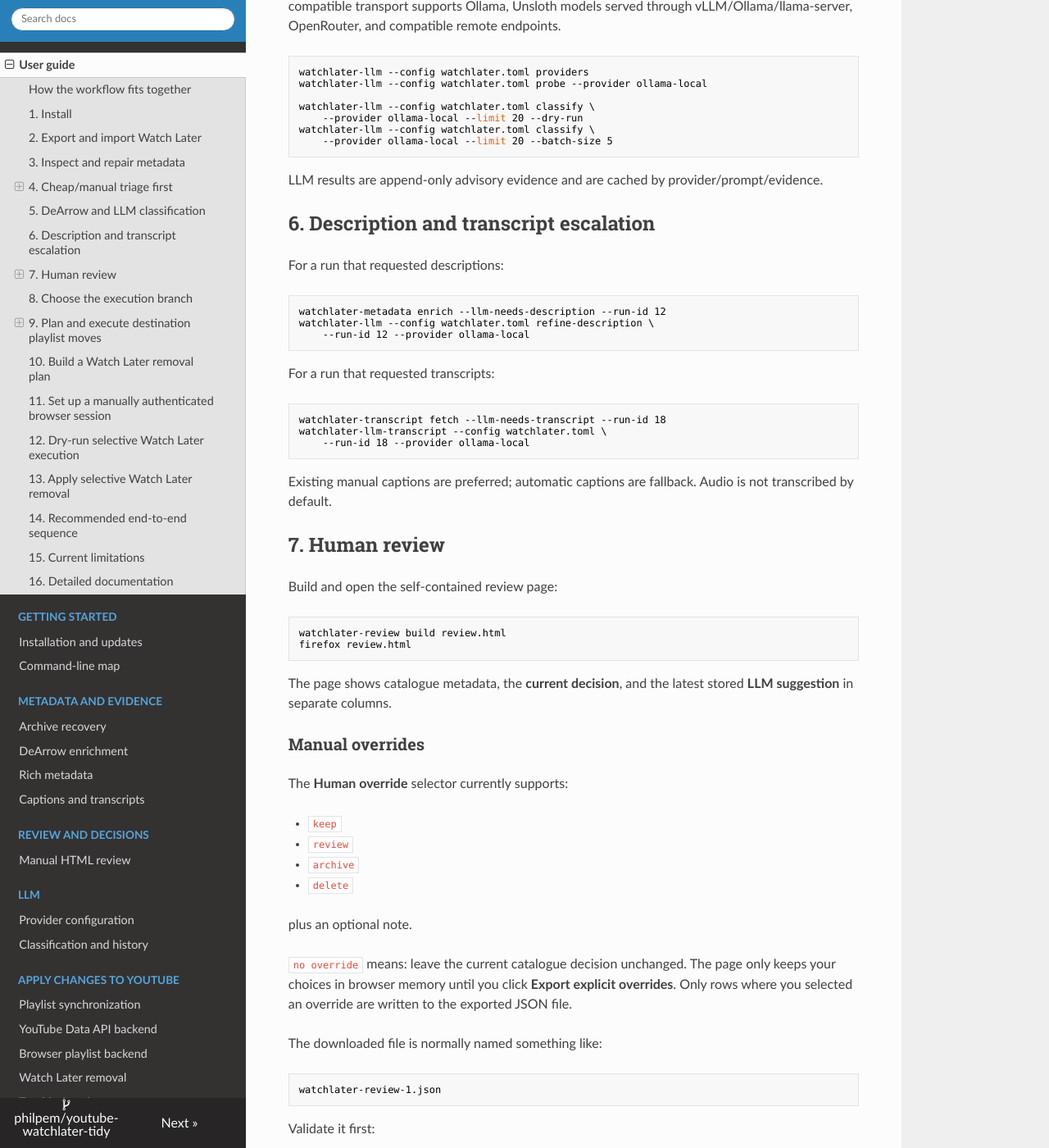
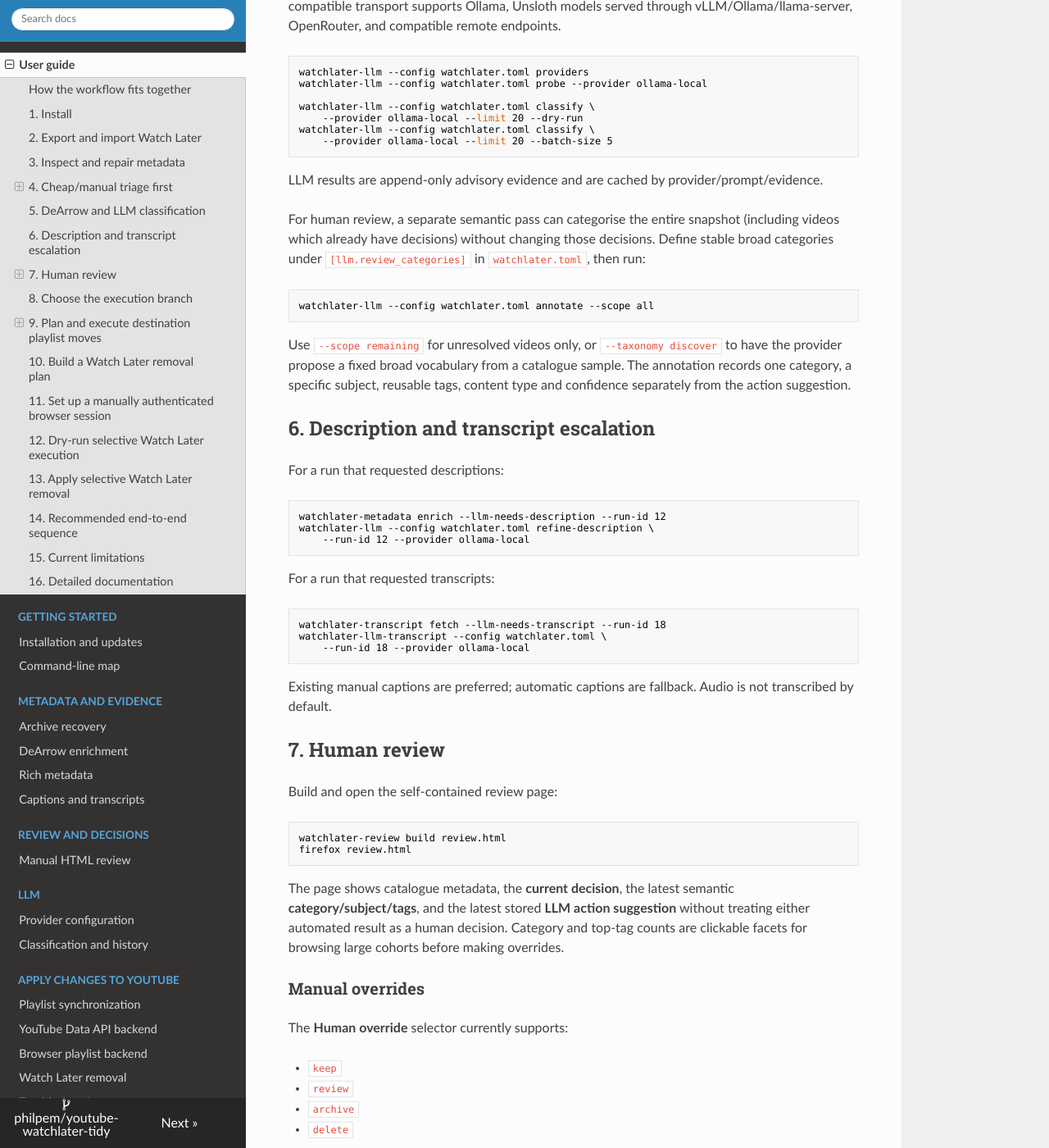
Before and after one commit to philpem/youtube-watchlater-tidy, an MkDocs documentation site: the page built from docs/index.md, in a window 1280 px wide and 1400 px high, scrolled down 4513 px. Shown: the whole window at 82% size. Built offline with MkDocs 1.6.1, drawn with Linux system fonts in a browser that asks for light colours; nearby versions of some CDN libraries; some of the changed text lies outside the part shown.

Commit message:
Add semantic annotation to operator guide

````diff
--- a/docs/index.md
+++ b/docs/index.md
@@ -209,6 +209,19 @@ watchlater-llm --config watchlater.toml classify \
 
 LLM results are append-only advisory evidence and are cached by provider/prompt/evidence.
 
+For human review, a separate semantic pass can categorise the entire snapshot (including
+videos which already have decisions) without changing those decisions. Define stable broad
+categories under `[llm.review_categories]` in `watchlater.toml`, then run:
+
+```bash
+watchlater-llm --config watchlater.toml annotate --scope all
+```
+
+Use `--scope remaining` for unresolved videos only, or `--taxonomy discover` to have the
+provider propose a fixed broad vocabulary from a catalogue sample. The annotation records
+one category, a specific subject, reusable tags, content type and confidence separately
+from the action suggestion.
+
 ## 6. Description and transcript escalation
 
 For a run that requested descriptions:
@@ -238,7 +251,10 @@ watchlater-review build review.html
 firefox review.html
 ```
 
-The page shows catalogue metadata, the **current decision**, and the latest stored **LLM suggestion** in separate columns.
+The page shows catalogue metadata, the **current decision**, the latest semantic
+**category/subject/tags**, and the latest stored **LLM action suggestion** without treating
+either automated result as a human decision. Category and top-tag counts are clickable
+facets for browsing large cohorts before making overrides.
 
 ### Manual overrides
 
@@ -457,8 +473,9 @@ watchlater recover --unavailable --limit 20
 watchlater creators --remaining
 watchlater keywords --remaining --ngram 2 --min-count 3
 
-# semantic pass as needed
+# semantic/action passes as needed
 watchlater-dearrow enrich --all --remaining
+watchlater-llm --config watchlater.toml annotate --provider ollama-local --scope all
 watchlater-llm --config watchlater.toml classify --provider ollama-local --limit 20
 
 # review
````
